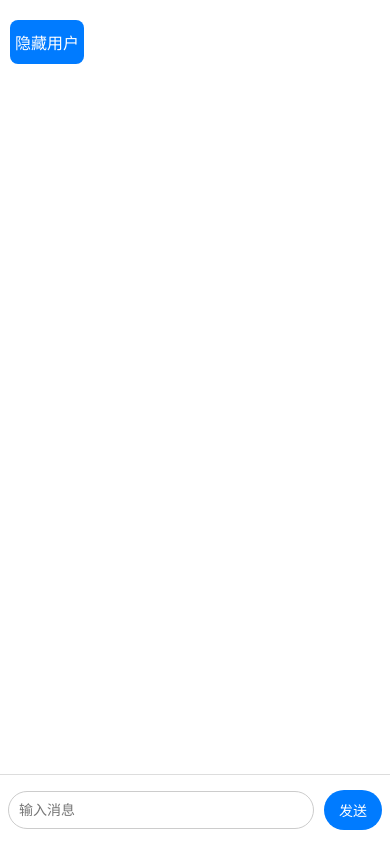
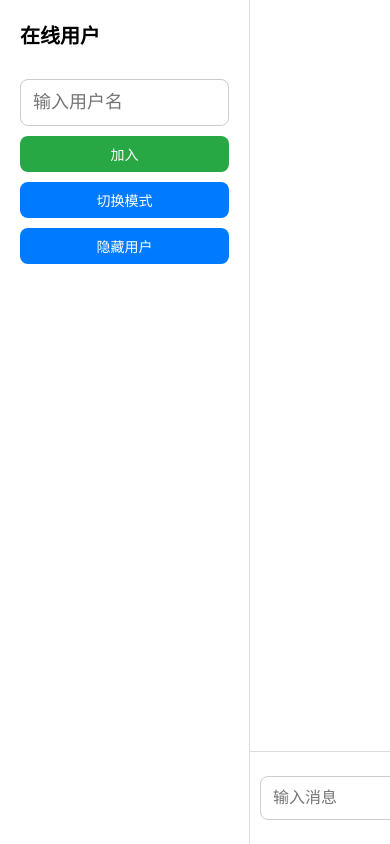
Before and after one commit to Limkon/TCR, a website: page public/index.html in a window 390 px wide. Drawn offline with Linux system fonts and the light colour scheme.

Commit message:
Update index.html

```diff
--- a/public/index.html
+++ b/public/index.html
@@ -12,13 +12,11 @@
             --chat-bg: #fff;
             --input-bg: #fff;
             --input-border: #ccc;
-    --message-left-bg: #e9ecef; /* 亮色模式浅灰底 */
+            --message-left-bg: #e9ecef; /* 亮色模式 */
             --message-right-bg: #007bff;
             --message-right-color: white;
             --button-bg: #007bff;
             --button-hover-bg: #0056b3;
-    --send-button-bg: #007bff;
-    --send-button-hover-bg: #0056b3;
         }
 
         .dark-mode {
@@ -28,7 +26,7 @@
             --chat-bg: #1e1e1e;
             --input-bg: #2c2c2c;
             --input-border: #555;
-    --message-left-bg: #ffffff; /* 暗色模式白色底 */
+            --message-left-bg: #ffffff; /* 暗色模式 */
             --message-right-bg: #007bff;
             --message-right-color: white;
             --button-bg: #555;
@@ -46,29 +44,31 @@ body { display: flex; }
             border-right: 1px solid var(--left-border);
             overflow-y: auto;
             transition: width 0.3s ease;
+            display: flex;
+            flex-direction: column;
+            gap: 10px;
         }
-#left.hidden { width: 40px; padding: 0; overflow: hidden; }
+        #left.hidden {
+            width: 40px;
+            padding: 0;
+            overflow: hidden;
+        }
+        #left.hidden #toggle-users {
+            width: 40px;
+            padding: 10px 5px;
+            border-radius: 0;
+        }
+        #left.hidden #userList,
+        #left.hidden #username,
+        #left.hidden #join-btn,
+        #left.hidden #dark-mode-toggle,
+        #left.hidden h3 {
+            display: none;
+        }
 
-#toggle-users {
-    position: fixed;
-    top: 50%;
-    left: 0;
-    transform: translateY(-50%);
-    background: var(--button-bg);
-    color: white;
-    border: none;
-    border-radius: 0 8px 8px 0;
-    padding: 10px 5px;
-    font-size: 16px;
-    cursor: pointer;
-    writing-mode: vertical-rl;
-    text-orientation: upright;
-}
-#toggle-users:hover { background: var(--button-hover-bg); }
-
-#dark-mode-toggle {
-    width: 100%;
-    margin-top: 20px;
+        #toggle-users,
+        #dark-mode-toggle,
+        #join-btn {
             background: var(--button-bg);
             color: white;
             border: none;
@@ -77,7 +77,13 @@ body { display: flex; }
             font-size: 14px;
             cursor: pointer;
         }
-#dark-mode-toggle:hover { background: var(--button-hover-bg); }
+        #toggle-users:hover,
+        #dark-mode-toggle:hover,
+        #join-btn:hover {
+            background: var(--button-hover-bg);
+        }
+        #join-btn { background: #28a745; }
+        #join-btn:hover { background: #218838; }
 
         #right { flex: 1; display: flex; flex-direction: column; height: 100vh; overflow: hidden; }
         #chat { flex: 1; padding: 15px; background: var(--chat-bg); overflow-y: auto; display: flex; flex-direction: column; }
@@ -100,24 +106,11 @@ body { display: flex; }
         .timestamp { font-size: 12px; color: #888; margin-top: 2px; text-align: center; }
         #input-area { padding: 10px; background: var(--input-bg); display: flex; align-items: center; border-top: 1px solid var(--left-border); }
         #message { flex: 1; padding: 12px; border: 1px solid var(--input-border); border-radius: 8px; margin-right: 10px; font-size: 16px; background: var(--input-bg); color: inherit; }
-#send-btn { padding: 12px 20px; background: var(--send-button-bg); color: white; border: none; border-radius: 8px; cursor: pointer; font-size: 16px; }
-#send-btn:hover { background: var(--send-button-hover-bg); }
-#left h3 { margin-bottom: 20px; font-size: 20px; }
+        #send-btn { padding: 12px 20px; background: var(--button-bg); color: white; border: none; border-radius: 8px; cursor: pointer; font-size: 16px; }
+        #send-btn:hover { background: var(--button-hover-bg); }
+        #left h3 { margin-bottom: 10px; font-size: 20px; }
         #userList li { list-style: none; padding: 10px 0; font-size: 18px; }
-#username { width: 100%; padding: 12px; margin: 20px 0; border: 1px solid var(--input-border); border-radius: 8px; font-size: 18px; background: var(--input-bg); color: inherit; }
-#join-btn { width: 100%; padding: 12px; background: #28a745; color: white; border: none; border-radius: 8px; cursor: pointer; font-size: 18px; }
-#join-btn:hover { background: #218838; }
-
-@media (max-width: 768px) {
-    body { flex-direction: column; }
-    #left { width: 100%; height: 100vh; position: fixed; top: 0; left: 0; transform: translateX(-100%); }
-    #left.hidden { transform: translateX(-100%); width: 100%; }
-    #toggle-users { top: 20px; left: 10px; transform: none; writing-mode: horizontal-tb; border-radius: 8px; }
-    #chat { padding: 10px; }
-    #input-area { height: 70px; padding: 8px; }
-    #message { font-size: 14px; padding: 10px; border-radius: 20px; }
-    #send-btn { padding: 10px 15px; font-size: 14px; border-radius: 20px; }
-}
+        #username { width: 100%; padding: 12px; border: 1px solid var(--input-border); border-radius: 8px; font-size: 18px; background: var(--input-bg); color: inherit; }
     </style>
 </head>
 
@@ -126,17 +119,16 @@ body { display: flex; }
         <h3>在线用户</h3>
         <ul id="userList"></ul>
         <input type="text" id="username" placeholder="输入用户名">
-    <button id="join-btn" onclick="joinChat()">加入</button>
-    <button id="dark-mode-toggle" onclick="toggleDarkMode()">切换模式</button>
+        <button id="join-btn">加入</button>
+        <button id="dark-mode-toggle">切换模式</button>
+        <button id="toggle-users">隐藏用户</button>
     </div>
-
-<button id="toggle-users" onclick="toggleUserList()">隐藏用户</button>
 
     <div id="right">
         <div id="chat"></div>
         <div id="input-area">
             <input type="text" id="message" placeholder="输入消息">
-        <button id="send-btn" onclick="sendMessage()">发送</button>
+            <button id="send-btn">发送</button>
         </div>
     </div>
 
@@ -153,14 +145,6 @@ function connectWebSocket(protocol) {
             ws = new WebSocket(wsUrl);
 
             ws.onopen = () => console.log('WebSocket 已连接');
-    ws.onerror = (error) => {
-        console.error('WebSocket 错误:', error);
-        alert('无法连接到聊天服务器，请检查网络或稍后重试');
-    };
-    ws.onclose = () => {
-        console.log('WebSocket 已关闭');
-        document.getElementById('chat').innerHTML = '';
-    };
             ws.onmessage = (event) => {
                 try {
                     const data = JSON.parse(event.data);
@@ -206,7 +190,7 @@ function joinChat() {
 
         function sendMessage() {
             const message = document.getElementById('message').value.trim();
-    if (message && username && ws.readyState === WebSocket.OPEN) {
+            if (message && username && ws.readyState ===WebSocket.OPEN) {
                 ws.send(JSON.stringify({ type: 'message', message }));
                 addMessage(username, message, true);
                 document.getElementById('message').value = '';
@@ -237,9 +221,14 @@ function toggleDarkMode() {
             document.body.classList.toggle('dark-mode');
         }
 
+        // 事件绑定
+        document.getElementById('toggle-users').addEventListener('click', toggleUserList);
+        document.getElementById('join-btn').addEventListener('click', joinChat);
+        document.getElementById('dark-mode-toggle').addEventListener('click', toggleDarkMode);
+        document.getElementById('send-btn').addEventListener('click', () => sendMessage());
         document.getElementById('message').addEventListener('keypress', (event) => {
             if (event.key === 'Enter') {
-        event.preventDefault();
+                event.preventDefault(); // 防止重复触发
                 sendMessage();
             }
         });
```
Lines whose indentation alone changed are shown as unchanged.
